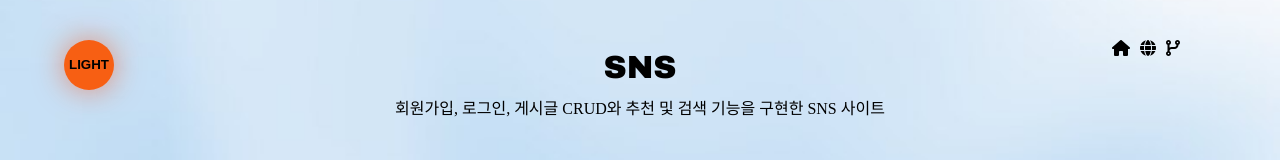
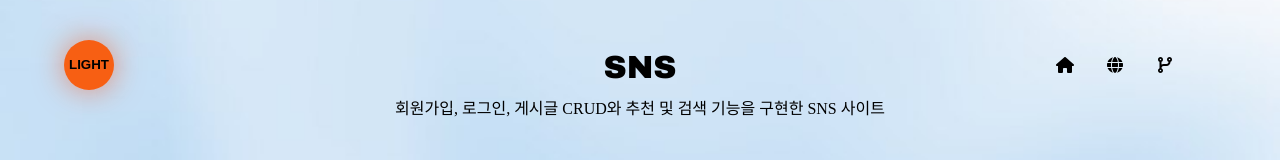
Before and after one commit to tomyhas59/portfolio, a React (Create React App) app: page /projects/1 in a window 1280 px wide. Shown: the top 160 px of the page. Built offline with nearby package versions, Linux system fonts and the light colour scheme.

Commit message:
site icon

```diff
--- a/src/css/projects.css
+++ b/src/css/projects.css
@@ -81,17 +81,42 @@
   position: absolute;
   top: 5%;
   right: 7%;
+  display: flex;
+  justify-content: center;
+  align-items: center;
+  gap: 10px;
 }
 
 .site {
-  display: inline-block;
-  margin-right: 10px;
-  text-decoration: none;
-  font-weight: bold;
+  width: 50px;
+  height: 50px;
+  margin-left: -10px;
+  background-color: transparent;
+  display: flex;
+  justify-content: center;
+  align-items: center;
+  overflow: hidden;
+  position: relative;
 }
 
-.site:hover {
-  text-decoration: underline;
+.site:hover > .icon {
+  transition: transform 0.2s linear;
+  transform: scale(1.7);
+  color: #e8e8e8;
+}
+
+.site::before {
+  background: rgb(161, 222, 241);
+  content: "";
+  position: absolute;
+  border-radius: 50%;
+  width: 100%;
+  height: 100%;
+  transform: scale(0);
+  transition: transform 0.2s linear;
+}
+.site:hover::before {
+  transform: scale(1);
 }
 
 .project-page-content {
@@ -225,6 +250,7 @@
   }
 
   .go-to-site {
+    gap: 0;
     font-size: 12px;
   }
 
--- a/src/index.css
+++ b/src/index.css
@@ -60,3 +60,19 @@ body.dark-mode .slick-next:before,
 body.dark-mode .slick-dots li button:before {
   color: white !important;
 }
+
+body.dark-mode .site:hover > .icon {
+  color: #6b6a6a;
+}
+
+body.dark-mode .site::before {
+  background: silver;
+}
+
+body.dark-mode {
+  .slick-prev:before,
+  .slick-next:before,
+  .slick-dots li button:before {
+    color: white !important;
+  }
+}
--- a/src/pages/ProjectPage.tsx
+++ b/src/pages/ProjectPage.tsx
@@ -60,13 +60,13 @@ const ProjectPage: React.FC<{
       </button>
       <div className="go-to-site">
         <a className="site" href="/">
-          <FontAwesomeIcon icon={faHome} />
+          <FontAwesomeIcon icon={faHome} className="icon" />
         </a>
         <a className="site" href={project.url} target="blank">
-          <FontAwesomeIcon icon={faGlobe} />
+          <FontAwesomeIcon icon={faGlobe} className="icon" />
         </a>
         <a className="site" href={project.gitHub} target="blank">
-          <FontAwesomeIcon icon={faCodeBranch} />
+          <FontAwesomeIcon icon={faCodeBranch} className="icon" />
         </a>
       </div>
 
```
